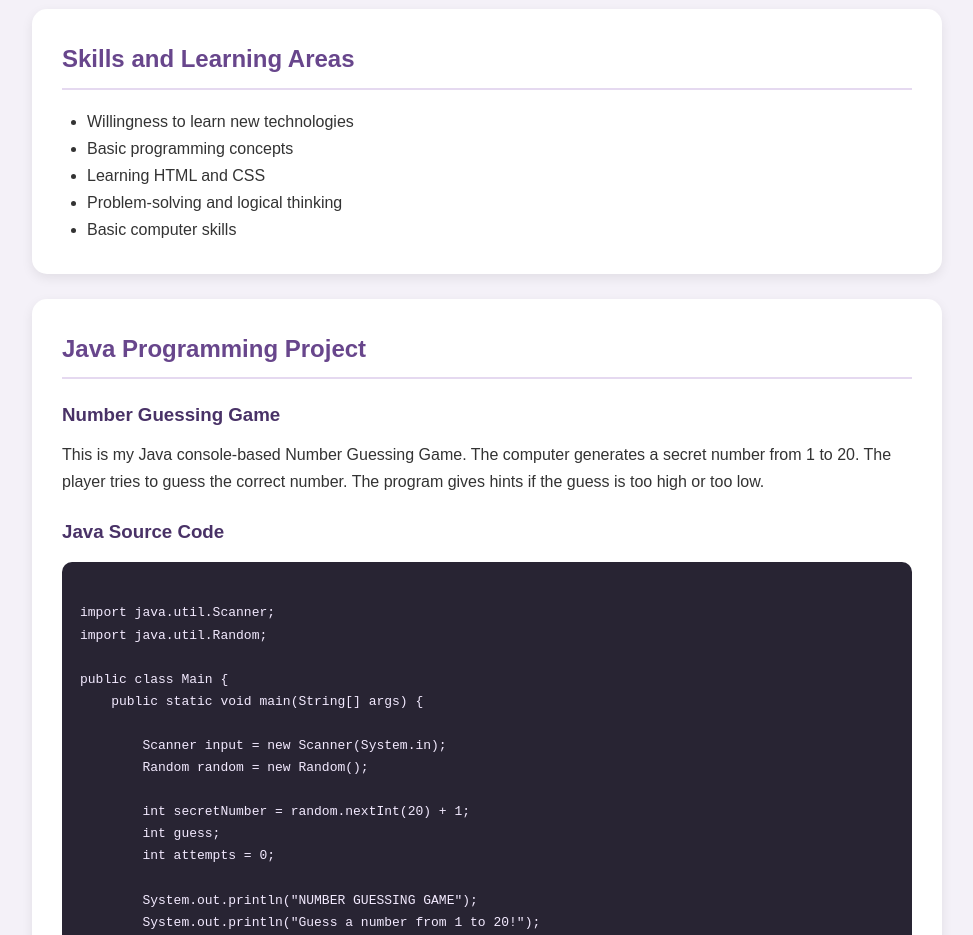
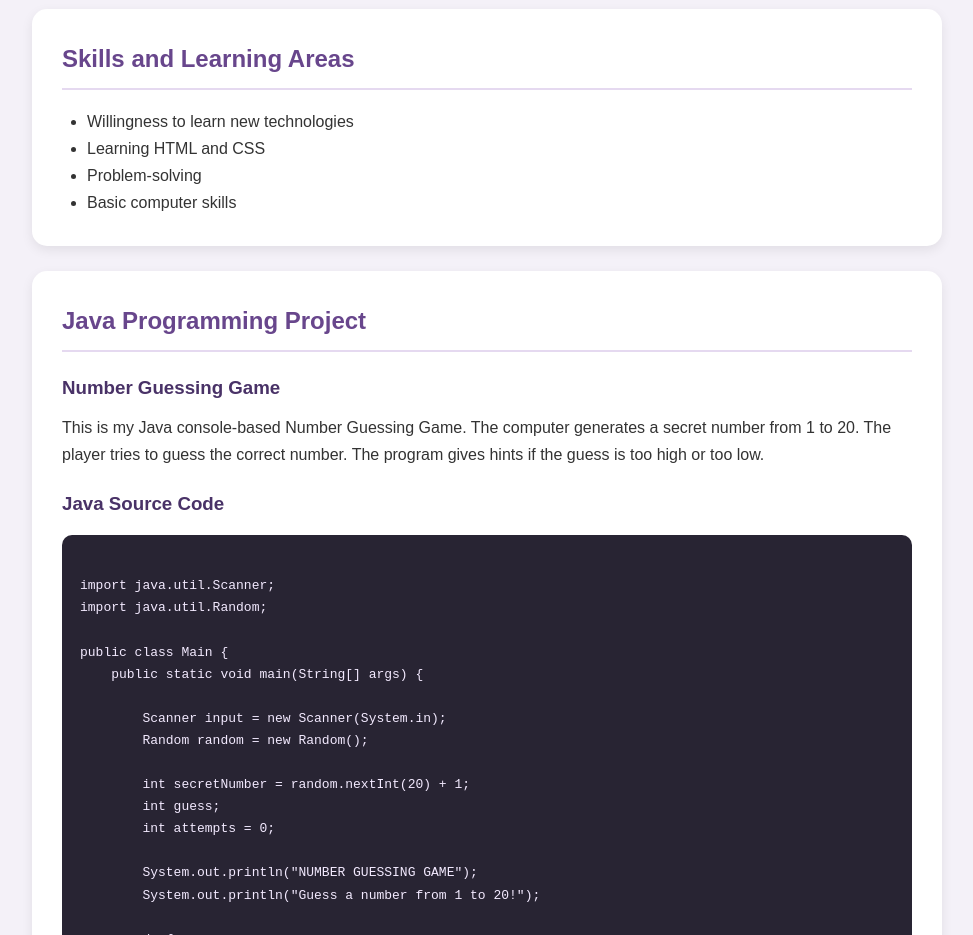
Before and after one commit to gagarinstephanienicole0-ctrl/stephanie-personal-portfolio, a plain HTML site: page index.html in a window 1280 px wide. Shown: the part 1180-2115 px from the top of the page, without its empty margins (153-1126 px from the left). Drawn offline with Linux system fonts and the light colour scheme.

Commit message:
Update index.html

```diff
--- a/index.html
+++ b/index.html
@@ -38,7 +38,7 @@
                 willing to learn new things, improve my knowledge,
                 and develop my skills in technology. During my free
                 time, I enjoy watching Korean dramas and playing
-                games. My goal is to become a skilled IT professional
+                games. My goal is to become a successful person
                 and gain more experience in programming and web development.
             </p>
 
@@ -64,9 +64,8 @@
             <h2>Skills and Learning Areas</h2>
             <ul>
                 <li>Willingness to learn new technologies</li>
-                <li>Basic programming concepts</li>
                 <li>Learning HTML and CSS</li>
-                <li>Problem-solving and logical thinking</li>
+                <li>Problem-solving
                 <li>Basic computer skills</li>
             </ul>
         </section>
```
